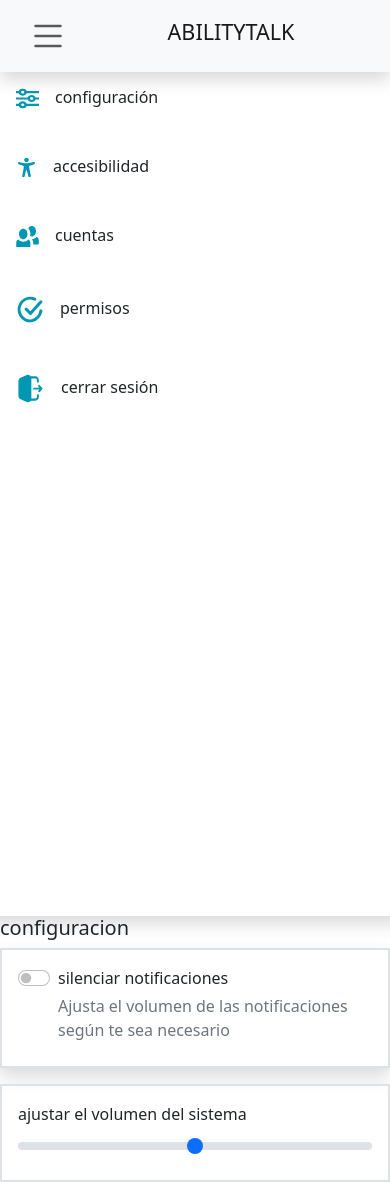
After one commit to dvBelenMG/SystemAt, a PHP site: page /ajustes2.php in a window 390 px wide. The commit adds this page. Run offline with PHP 8.4, Linux system fonts and the light colour scheme.

Commit message:
ajustes del sistema

```diff
--- /dev/null
+++ b/ajustes2.php
@@ -0,0 +1,77 @@
+<!DOCTYPE html>
+<html lang="en">
+<head>
+    <meta charset="UTF-8">
+    <meta name="viewport" content="width=device-width, initial-scale=1.0">
+    <link rel="stylesheet" href="css/bootstrap.min.css">
+    <link rel="stylesheet" href="css/ajust.css">
+    <title>Document</title>
+</head>
+<body>
+<?php include 'process\menuA.php';
+      include 'process/cerrar_sesion.php';
+
+?>
+    <nav class="navbar navbar-light bg-light shadow">
+        <div class="container-fluid">
+            <a class="icon nav-link active" data-bs-toggle="offcanvas" href="#offcanvasMenu" role="button">
+                <img src="img/list.svg" width="40px" alt="">
+            </a>
+            <a class="navbar-brand mx-auto" href="#">
+                <h4>ABILITYTALK</h4>
+            </a>
+        </div>
+    </nav>
+
+    <div class="col-sm-12 col-md-12 col-lg-12">
+        <div class="row">
+        <div class="menu col-sm-3 col-md-3 col-lg-3 border-end shadow">
+
+            <p><img src="img/config.svg" class="p-2 m-2" srcset="">configuración</p>
+
+
+
+            <p><img src="img/acces.svg" class="p-2 m-2" srcset="">accesibilidad</p>
+
+
+
+            <p><img src="img/accounts.svg" class="p-2 m-2" srcset="">cuentas</p>
+            <a href="" class="text-decoration-none text-dark">
+            <p><img src="img/perms.svg" class="p-2 m-2" srcset="">permisos</p>
+            </a>
+
+            <p class="text-decoration-none text-dark" data-bs-toggle="modal" data-bs-target="#staticBackdrop"><img src="img/Logout.svg" class="p-2 m-2" >cerrar sesión</p>
+
+        </div>
+
+        <div class="col-sm-9 col-md-9 col-lg-9 justify-content-center">
+            <h5>configuracion</h5>
+            <div class="col-md-12 col-lg-12 col-sm-12 border border-2 shadow">
+
+            <div class="form-check form-switch mt-3 m-3 mb-4">
+            <label class="form-check-label" for="flexSwitchCheckDefault">silenciar notificaciones</label>
+            <input class="form-check-input" type="checkbox" id="flexSwitchCheckDefault">
+
+            <p class="text-secondary mt-1">Ajusta el volumen de las notificaciones según te sea necesario</p>
+            </div>
+
+            </div>
+
+            <div class="col-md-12 col-lg-12 col-sm-12 border border-2 shadow mt-3">
+
+            <div class="volumen m-3">
+            <label for="customRange2" class="form-label">ajustar el volumen del sistema</label>
+            <input type="range" class="form-range" min="0" max="4" id="customRange2">
+            </div>
+
+            </div>
+
+        </div>
+
+        </div>
+    </div>
+
+
+    <script src="js\bootstrap.bundle.min.js"></script>
+</body>
+</html>
--- /dev/null
+++ b/css/ajust.css
@@ -0,0 +1,3 @@
+.menu{
+    height: 100vh;
+}
```
Also changed, not shown: css/ajustes.css (+4 -5 lines).
